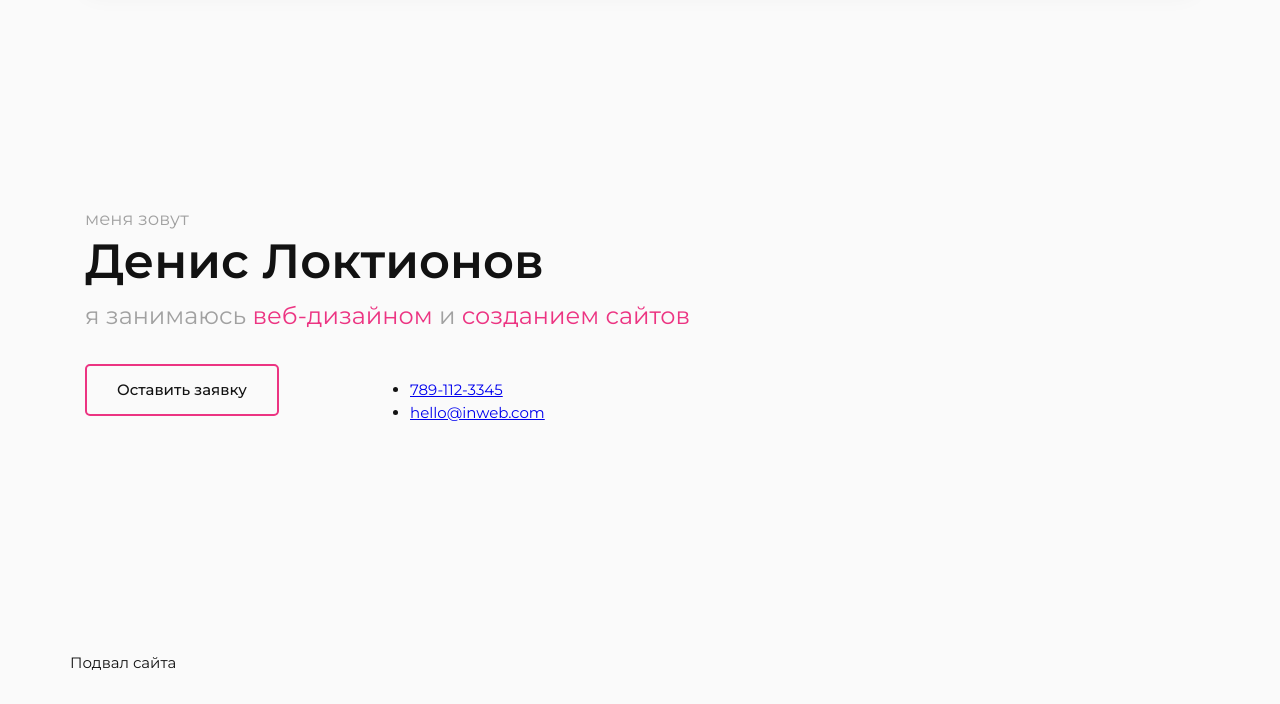
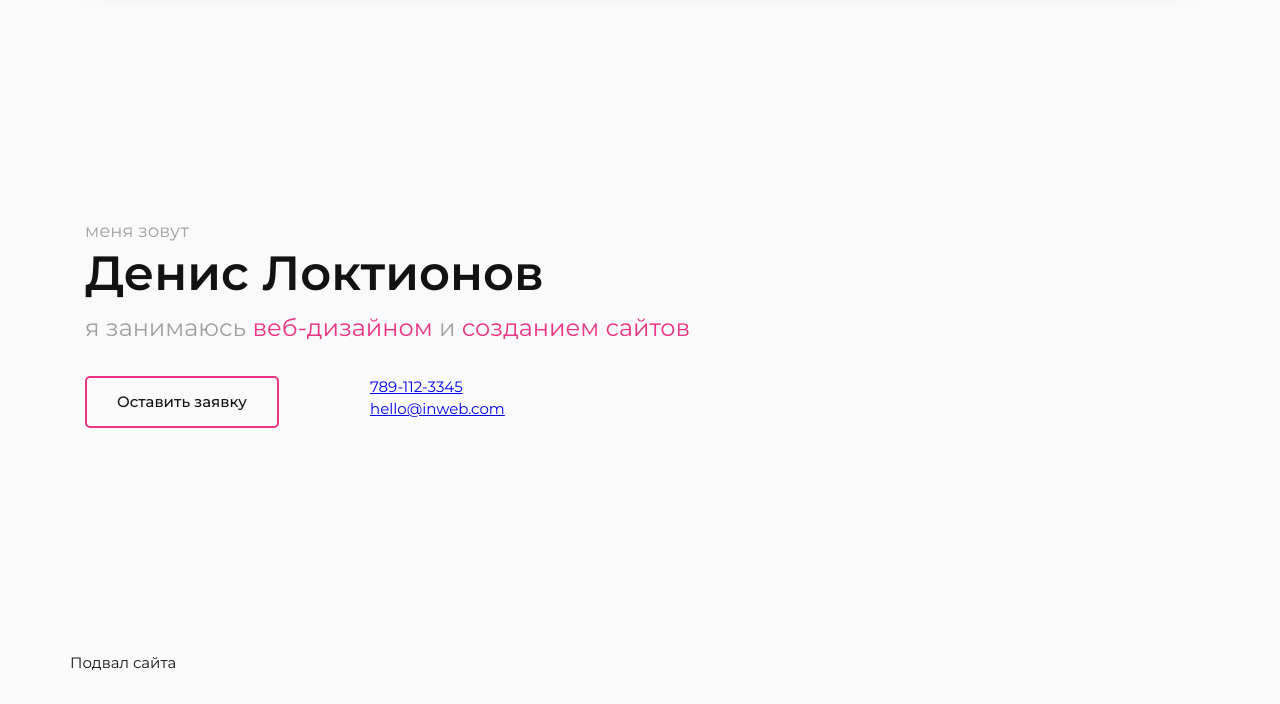
Before and after one commit to Terranru/inweb, a website: page src/index.html in a window 1280 px wide. Shown: the part 96-800 px from the top of the page. Drawn offline with nearby package versions, Linux system fonts and the light colour scheme; files that its build step writes are made by us from their sources.

Commit message:
contacts

```diff
--- /dev/null
+++ b/src/assets/sass/blocks/contacts.scss
@@ -0,0 +1,5 @@
+.contacts {
+    list-style: none;
+    margin: 0;
+    padding: 0;
+}
--- a/src/assets/sass/style.scss
+++ b/src/assets/sass/style.scss
@@ -40,5 +40,6 @@ body {
 @import "blocks/content";
 @import "blocks/intro";
 @import "blocks/btn";
+@import "blocks/contacts";
 
 @import "blocks/footer";
```
